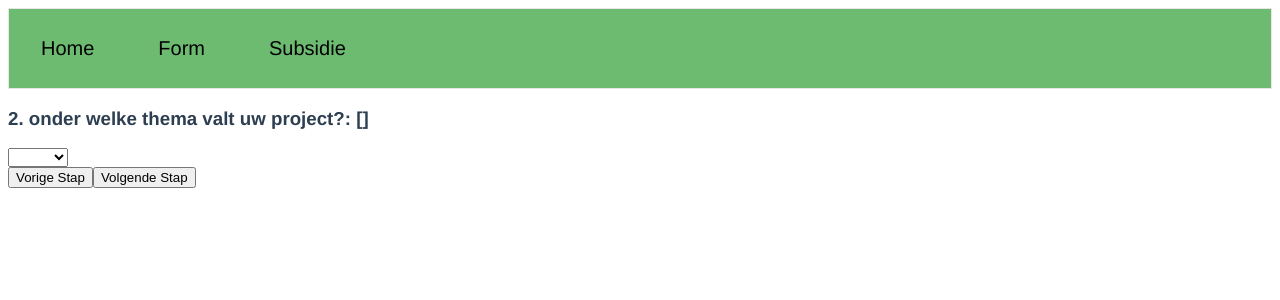
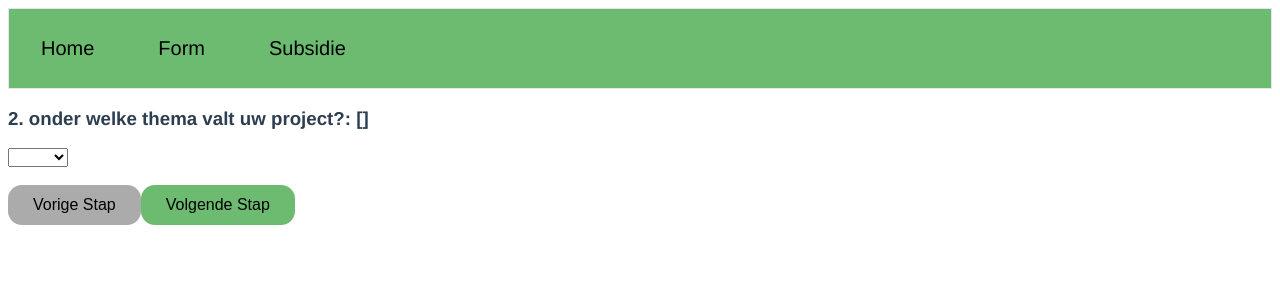
Before and after one commit to Ayoub2K/SnelSubsidies, a Vue app in the folder webapp/: page /form in a window 1280 px wide. Both pictures are taken after a click on the button "Volgende Stap". Shown: the top 300 px of the page. Built offline with nearby package versions, Linux system fonts and the light colour scheme.

Commit message:
form component styling

```diff
--- a/webapp/src/components/stepFormComponent.vue
+++ b/webapp/src/components/stepFormComponent.vue
@@ -74,12 +74,15 @@
         <option>C</option>
       </select>
 
-      <button type="submit">Bekijk matchend subsidies</button>
+      <br>
+      <br>
+      <button class="button btn-next" type="submit">Bekijk matchend subsidies</button>
       <br>
     </section>
+    <br/>
 
-    <button v-if="step !== 1" @click.prevent="prevStep">Vorige Stap</button>
-    <button v-if="step !== totalsteps" @click.prevent="nextStep">Volgende Stap</button>
+    <button class="button btn-prev" v-if="step !== 1" @click.prevent="prevStep">Vorige Stap</button>
+    <button class="button btn-next"  v-if="step !== totalsteps" @click.prevent="nextStep">Volgende Stap</button>
 
   </form>
 </template>
@@ -119,4 +122,32 @@ export default {
 </script>
 <style scoped>
 
+.button {
+  border: none;
+  border-radius: 14px;
+  padding: 11px 25px;
+  text-align: center;
+  text-decoration: none;
+  display: inline-block;
+  font-size: 16px;
+}
+
+.btn-prev {
+  background-color: #ababab;
+}
+
+.btn-prev:hover {
+  cursor:pointer;
+  background-color: #cecece;
+}
+
+.btn-next {
+  background-color: #6cbb71;
+}
+
+.btn-next:hover {
+  cursor:pointer;
+  background-color: #89db8e;
+}
+
 </style>
```
